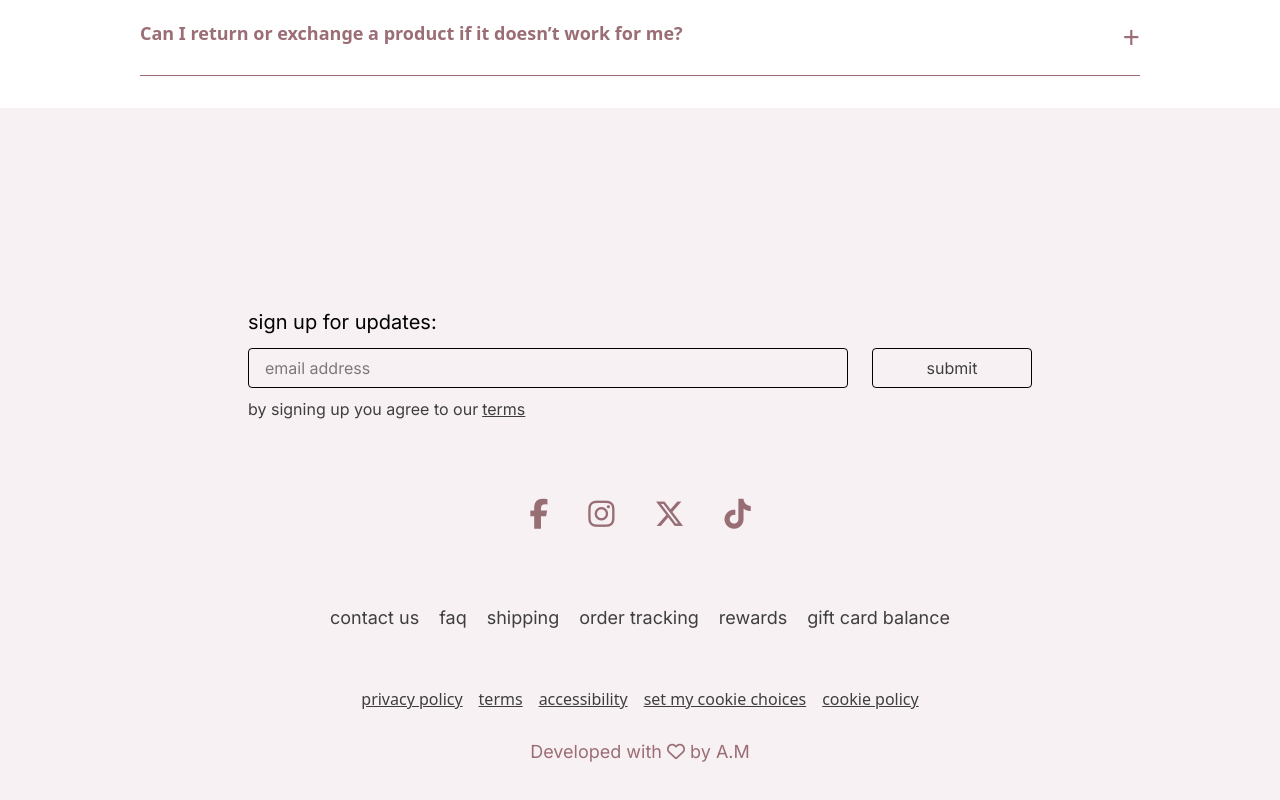
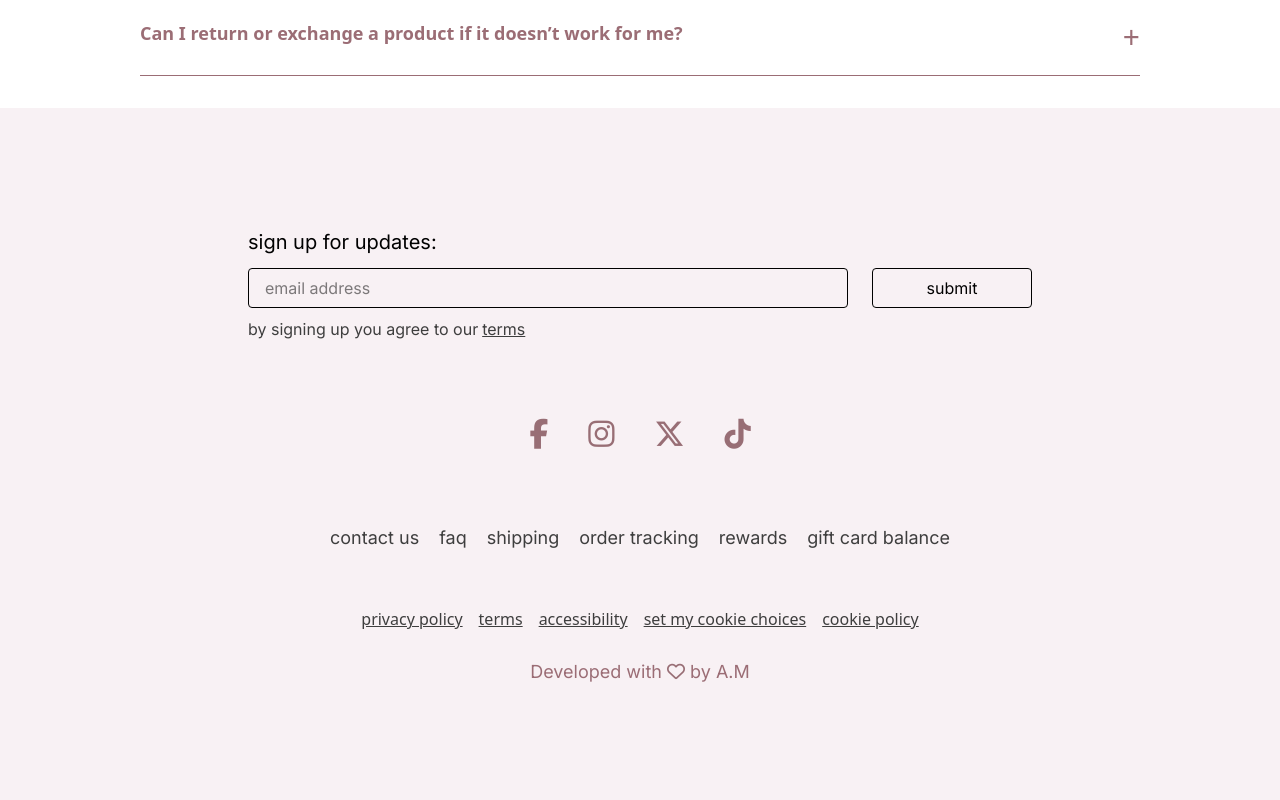
Before and after one commit to areebamoosa/HER-Cosmetics, a React (Vite) app: page /faq in a window 1280 px wide. Shown: the part 896-1696 px from the top of the page. After the commit the page ends 1618 px from the top, so only its background shows below. Built offline with nearby package versions, Linux system fonts and the light colour scheme.

Commit message:
Updated footer - Footer component completed

```diff
--- a/src/Components/Footer/Footer.jsx
+++ b/src/Components/Footer/Footer.jsx
@@ -3,28 +3,18 @@ import React from 'react'
 const Footer = () => {
     return (
         <>
-
-            <div className='mt-[200px] flex flex-col justify-center items-center m-10'>
-
-
+            <div className='mt-[120px] flex flex-col justify-center items-center m-10'>
                 <div className='text-black  flex flex-col gap-3 font'>
-
                     <h1 className='text-xl font-normal'>sign up for updates:</h1>
-
                     <div className='flex justify-center items-center gap-6'>
-
                         <input type="text" placeholder='email address' className='w-150 h-10 border p-4 rounded-sm border-black' />
-
-                        <button className='w-40 h-10 border rounded-sm border-black grey cursor-pointer'>submit</button>
-
+                        <button className='w-40 h-10 border rounded-sm border-black  cursor-pointer hover:text-white hover:bg-black'>submit</button>
                     </div>
 
                     <div className='flex gap-1'>
                         <p className='grey'>by signing up you agree to our</p>
                         <p className='grey underline cursor-pointer'>terms</p>
                     </div>
-
-
                 </div>
 
                 <div className='text-3xl flex gap-10 mt-20 cursor-pointer'>
@@ -36,14 +26,13 @@ const Footer = () => {
 
                 </div>
 
-
                 <div className='flex gap-5 mt-20 text-lg grey font'>
-                    <p>contact us</p>
-                    <p>faq</p>
-                    <p>shipping</p>
-                    <p>order tracking</p>
-                    <p>rewards</p>
-                    <p>gift card balance</p>
+                    <p className='hover:underline cursor-pointer'>contact us</p>
+                    <p className='hover:underline cursor-pointer'>faq</p>
+                    <p className='hover:underline cursor-pointer'>shipping</p>
+                    <p className='hover:underline cursor-pointer'>order tracking</p>
+                    <p className='hover:underline cursor-pointer'>rewards</p>
+                    <p className='hover:underline cursor-pointer'>gift card balance</p>
                 </div>
 
                 <div className='flex gap-4 mt-15 text-base grey'>
@@ -54,14 +43,10 @@ const Footer = () => {
                     <p className='underline cursor-pointer'>cookie policy</p>
                 </div>
 
-
                 <div className='mt-8'>
-
                     <p className='dark-pink font-medium font text-lg'>Developed with <i className="fa-regular fa-heart " style={{ color: "#986e75" }}></i> by A.M</p>
                 </div>
-
             </div>
-
         </>
     )
 }
```
